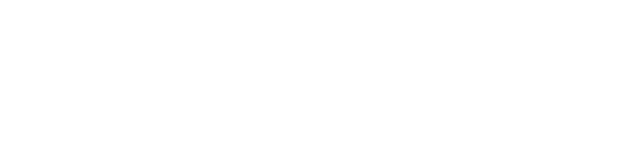
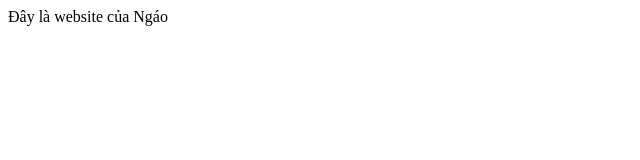
Before and after one commit to dinhthong0402/ngaos, a plain HTML site: page index.html in a window 1280 px wide. Shown: the whole page, without its empty margins (0-640 px from the left). Drawn offline with Linux system fonts and the light colour scheme.

Commit message:
Update Ngáo

```diff
--- a/index.html
+++ b/index.html
@@ -7,6 +7,6 @@
     <title>Đây là Ngáo</title>
 </head>
 <body>
-
+     Đây là website của Ngáo
 </body>
 </html>
```
